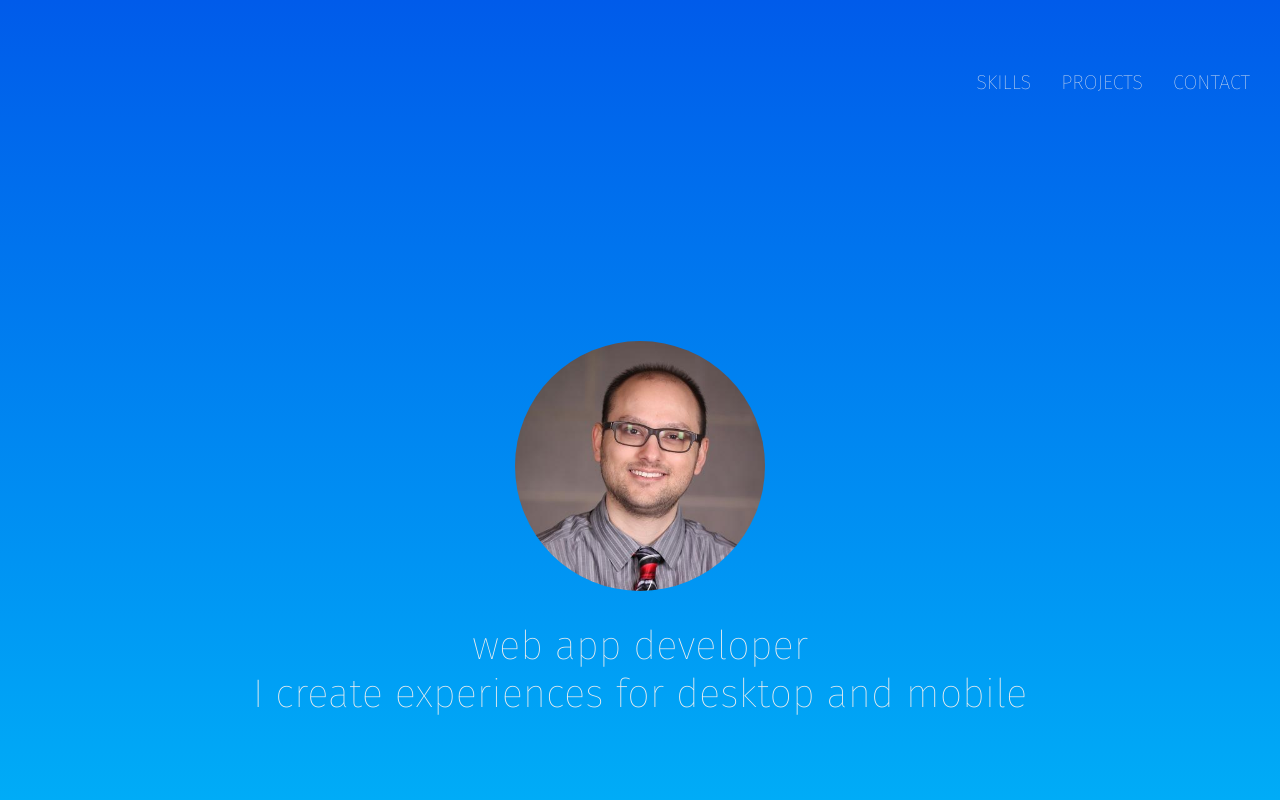
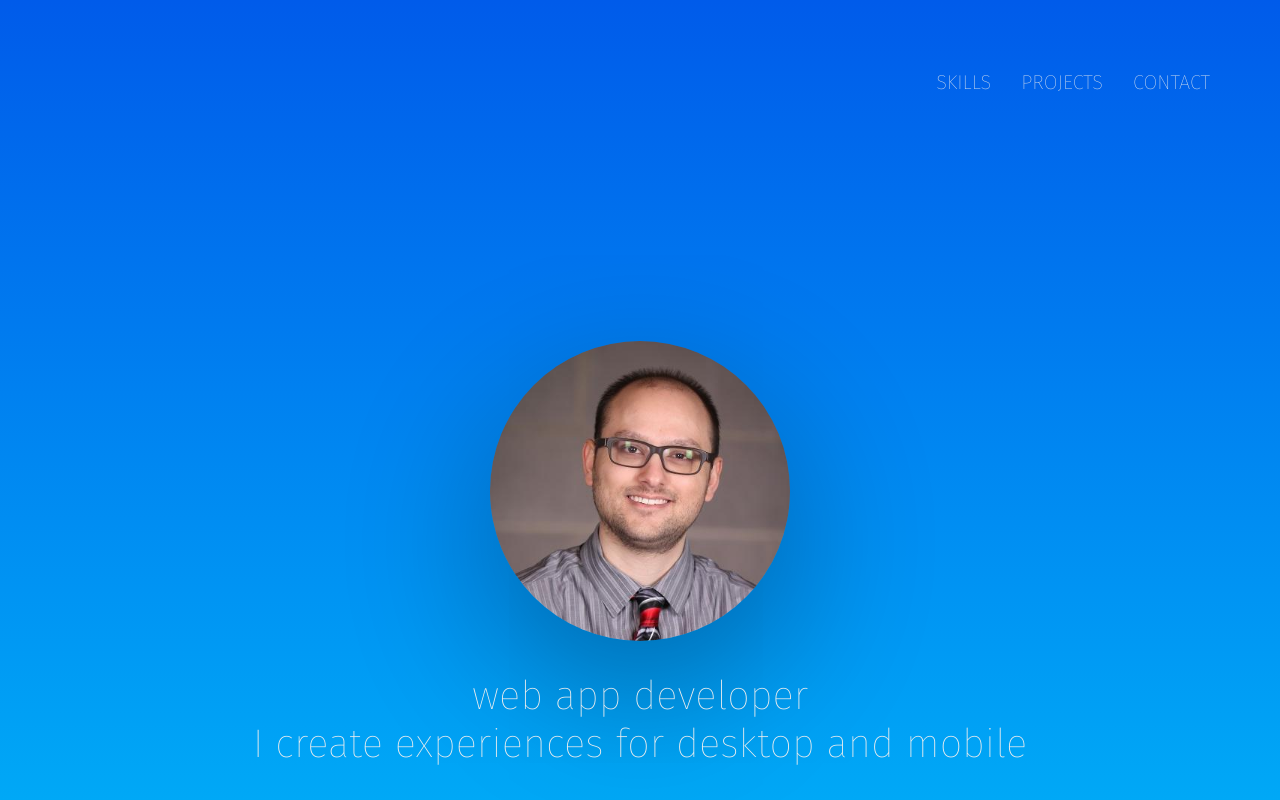
Before and after one commit to wiertar/wiertar.github.io--Archived, a website: page index.html in a window 1280 px wide. Shown: the top 800 px of the page. Drawn offline with Linux system fonts and the light colour scheme.

Commit message:
removed colors, more css

```diff
--- a/sass/_components.scss
+++ b/sass/_components.scss
@@ -1,7 +1,6 @@
 .nav {
   margin-top: 4rem;
-  // margin-right: 4rem;
-  // margin-left: 4rem;
+  margin-right: 4rem;
   display: flex;
   justify-content: flex-end;
 
@@ -72,7 +71,8 @@
 
   &__img {
     border-radius: 50%;
-    height: 25rem;
+    height: 30rem;
+    box-shadow: 0 5rem 15rem rgba(0,0,0,.3);
   }
 }
 
@@ -106,7 +106,7 @@
   font-weight: 100;
   width: 33.333333%;
   min-width: 33rem;
-  background-color: #F62459;
+  //background-color: #F62459;
 
   &__group {
     align-self: center;
@@ -141,7 +141,7 @@
   font-weight: 100;
   width: 66.6666666%;
   min-width: 66rem;
-  background-color: #26A65B;
+  //background-color: #26A65B;
 
   &__title {
     font-size: 5rem;
```
Also changed, not shown: assets/css/style.css.
